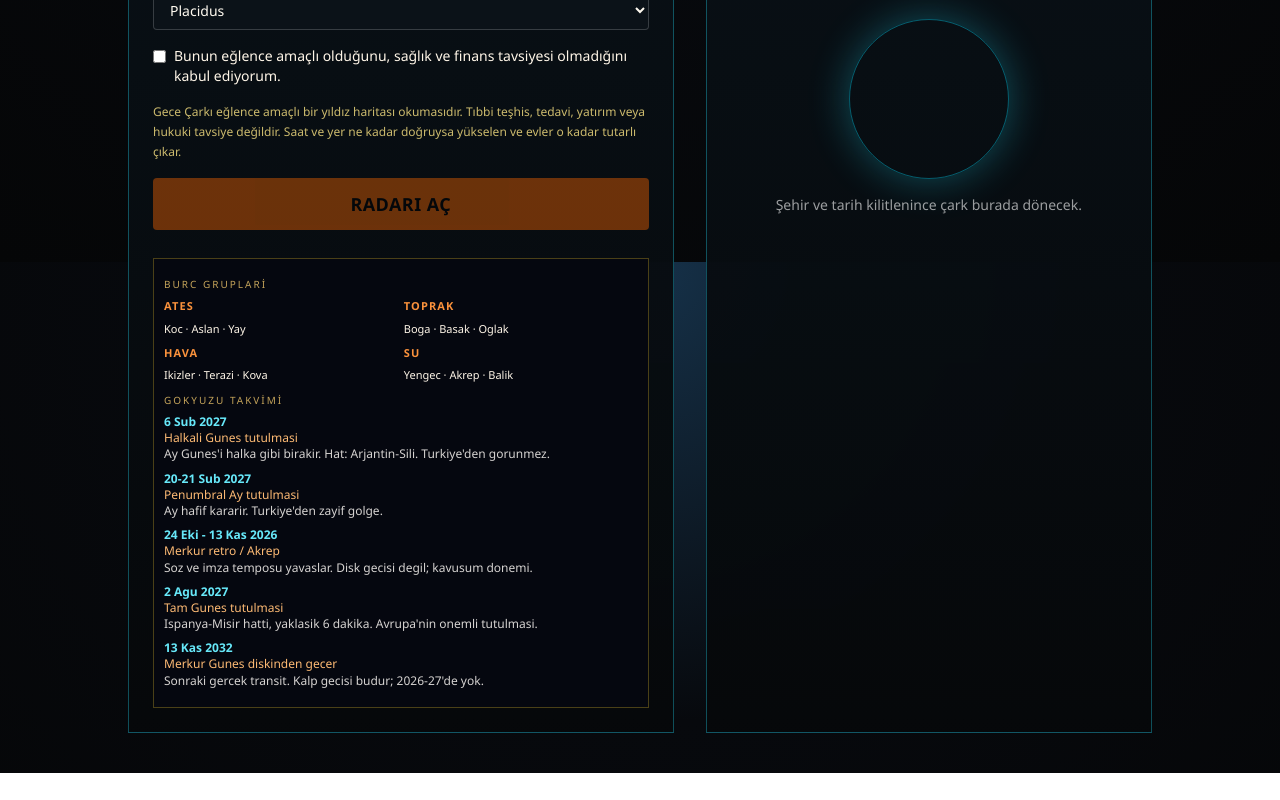
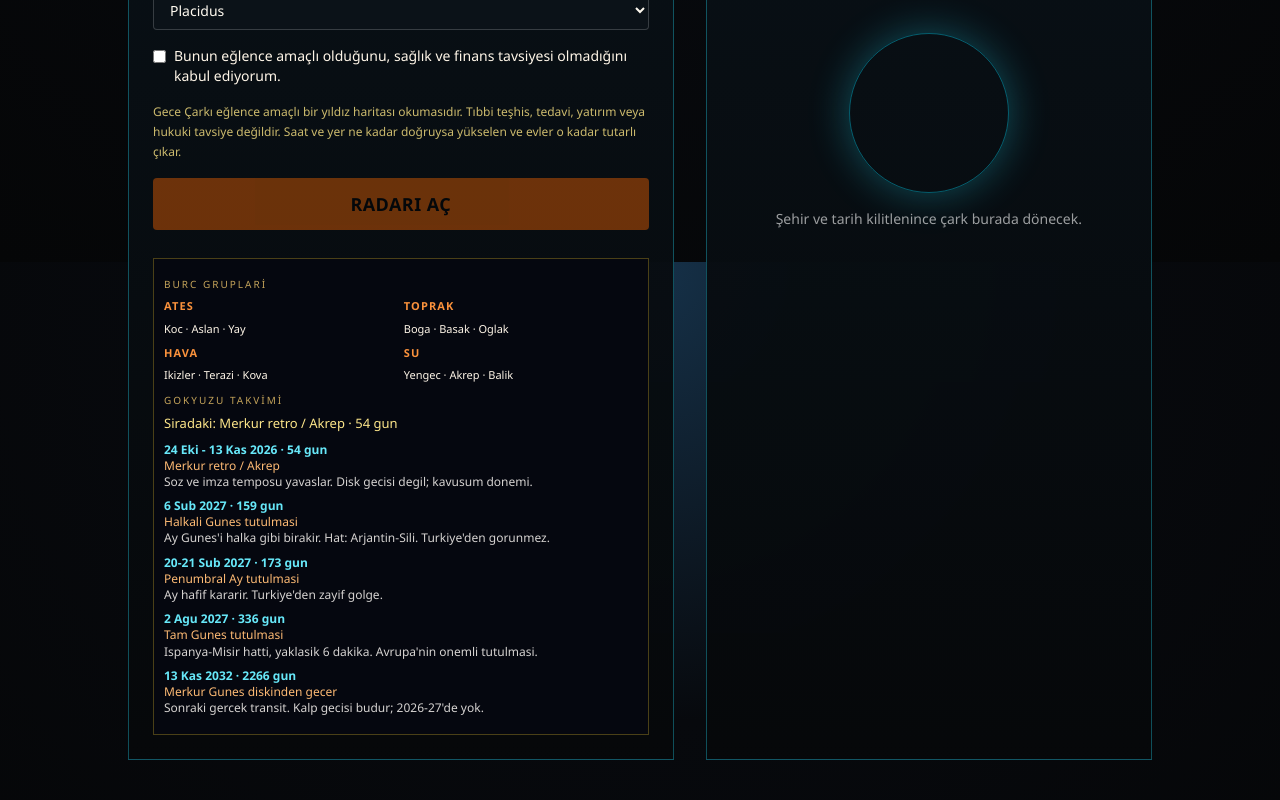
Before and after one commit to hes-80/gece-carki, a Next.js app: page / in a window 1280 px wide. Shown: the part 538-1338 px from the top of the page. Before the commit the page ends 1311 px from the top, so only its background shows below. Built offline with nearby package versions, Linux system fonts and the light colour scheme; what caelus would draw is missing.

Commit message:
tutulma geri sayimi

```diff
--- a/src/app/globals.css
+++ b/src/app/globals.css
@@ -215,3 +215,8 @@ button[type="submit"] {
 .sky-list strong { display: block; color: #67e8f9; }
 .sky-list em { display: block; color: #fdba74; font-style: normal; }
 .sky-list span { color: #d6d3d1; }
+.sky-next {
+  color: #fde68a;
+  font-size: 13px;
+  margin: 0 0 8px;
+}
--- a/src/components/SkyBoard.tsx
+++ b/src/components/SkyBoard.tsx
@@ -9,33 +9,50 @@ const GROUPS = [
 
 const EVENTS = [
   {
+    at: "2026-10-24",
+    date: "24 Eki - 13 Kas 2026",
+    title: "Merkur retro / Akrep",
+    note: "Soz ve imza temposu yavaslar. Disk gecisi degil; kavusum donemi.",
+  },
+  {
+    at: "2027-02-06",
     date: "6 Sub 2027",
     title: "Halkali Gunes tutulmasi",
     note: "Ay Gunes'i halka gibi birakir. Hat: Arjantin-Sili. Turkiye'den gorunmez.",
   },
   {
+    at: "2027-02-20",
     date: "20-21 Sub 2027",
     title: "Penumbral Ay tutulmasi",
     note: "Ay hafif kararir. Turkiye'den zayif golge.",
   },
   {
-    date: "24 Eki - 13 Kas 2026",
-    title: "Merkur retro / Akrep",
-    note: "Soz ve imza temposu yavaslar. Disk gecisi degil; kavusum donemi.",
-  },
-  {
+    at: "2027-08-02",
     date: "2 Agu 2027",
     title: "Tam Gunes tutulmasi",
     note: "Ispanya-Misir hatti, yaklasik 6 dakika. Avrupa'nin onemli tutulmasi.",
   },
   {
+    at: "2032-11-13",
     date: "13 Kas 2032",
     title: "Merkur Gunes diskinden gecer",
     note: "Sonraki gercek transit. Kalp gecisi budur; 2026-27'de yok.",
   },
 ];
 
+function daysLeft(iso: string) {
+  const now = new Date();
+  const t = new Date(iso + "T00:00:00");
+  const d = Math.ceil((t.getTime() - now.getTime()) / 86400000);
+  if (d > 1) return d + " gun";
+  if (d === 1) return "yarin";
+  if (d === 0) return "bugun";
+  return "gecti";
+}
+
 export function SkyBoard() {
+  const next = EVENTS.find((e) => daysLeft(e.at) !== "gecti") || EVENTS[EVENTS.length - 1];
+
   return (
     <div className="sky-board">
       <p className="sky-k">burc gruplari</p>
@@ -48,10 +65,15 @@ export function SkyBoard() {
         ))}
       </div>
       <p className="sky-k">gokyuzu takvimi</p>
+      <p className="sky-next">
+        Siradaki: {next.title} · {daysLeft(next.at)}
+      </p>
       <ul className="sky-list">
         {EVENTS.map((e) => (
-          <li key={e.date}>
-            <strong>{e.date}</strong>
+          <li key={e.at}>
+            <strong>
+              {e.date} · {daysLeft(e.at)}
+            </strong>
             <em>{e.title}</em>
             <span>{e.note}</span>
           </li>
```
